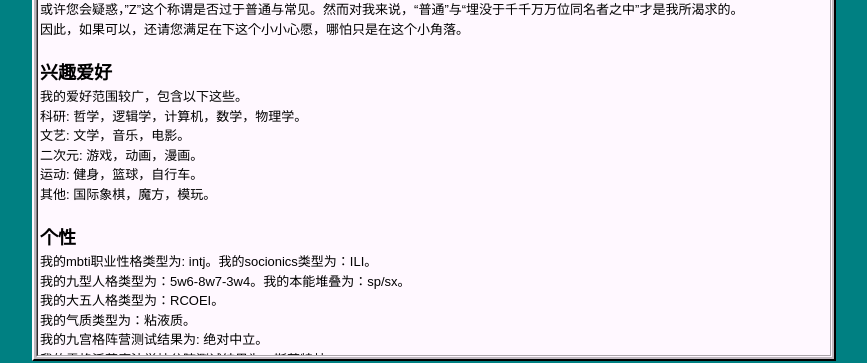
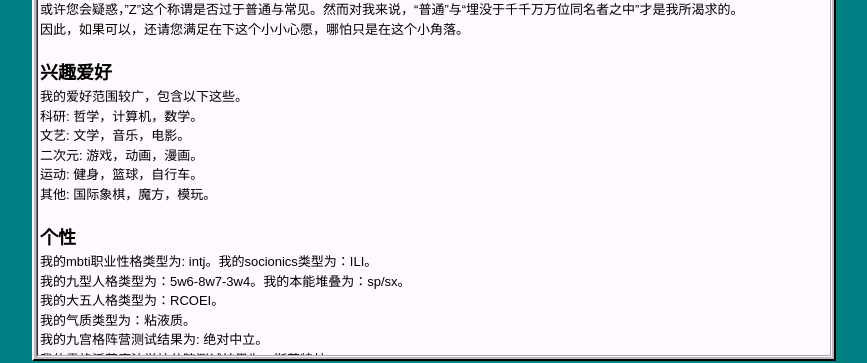
Before and after one commit to player1-Z/player1-Z.github.io, a Jekyll site: the page built from _posts/2020-10-24-Selfintro.md, in a window 1280 px wide. Shown: the part 552-915 px from the top of the page, without its empty margins (206-1073 px from the left). Built offline with Jekyll 4.4.1, drawn with Linux system fonts in a browser that asks for light colours.

Commit message:
Update 2020-10-24-Selfintro.md

```diff
--- a/_posts/2020-10-24-Selfintro.md
+++ b/_posts/2020-10-24-Selfintro.md
@@ -12,7 +12,7 @@ tags: info
 
 ## 兴趣爱好
 我的爱好范围较广，包含以下这些。
-  科研: 哲学，逻辑学，计算机，数学，物理学。
+  科研: 哲学，计算机，数学。
   文艺: 文学，音乐，电影。
   二次元: 游戏，动画，漫画。
   运动: 健身，篮球，自行车。
```
